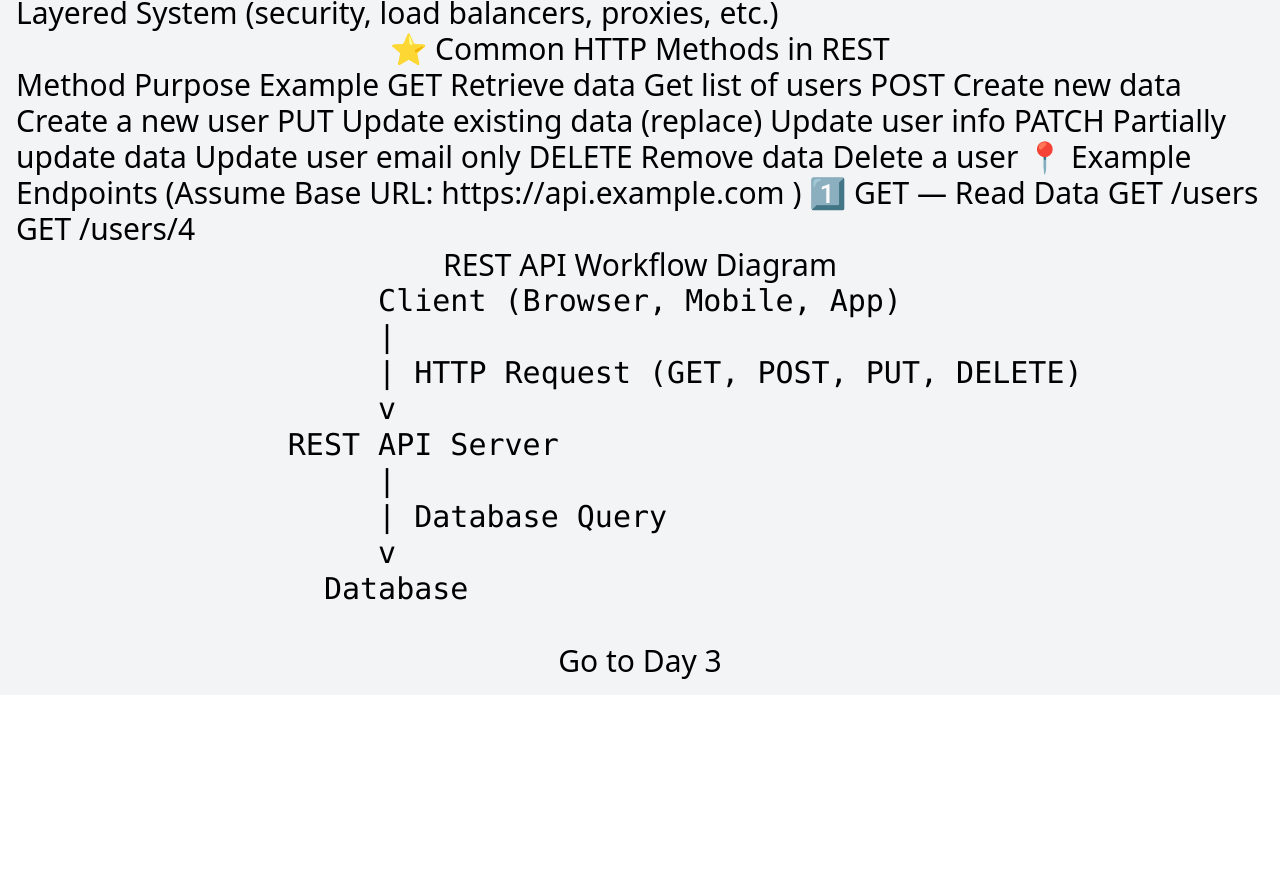
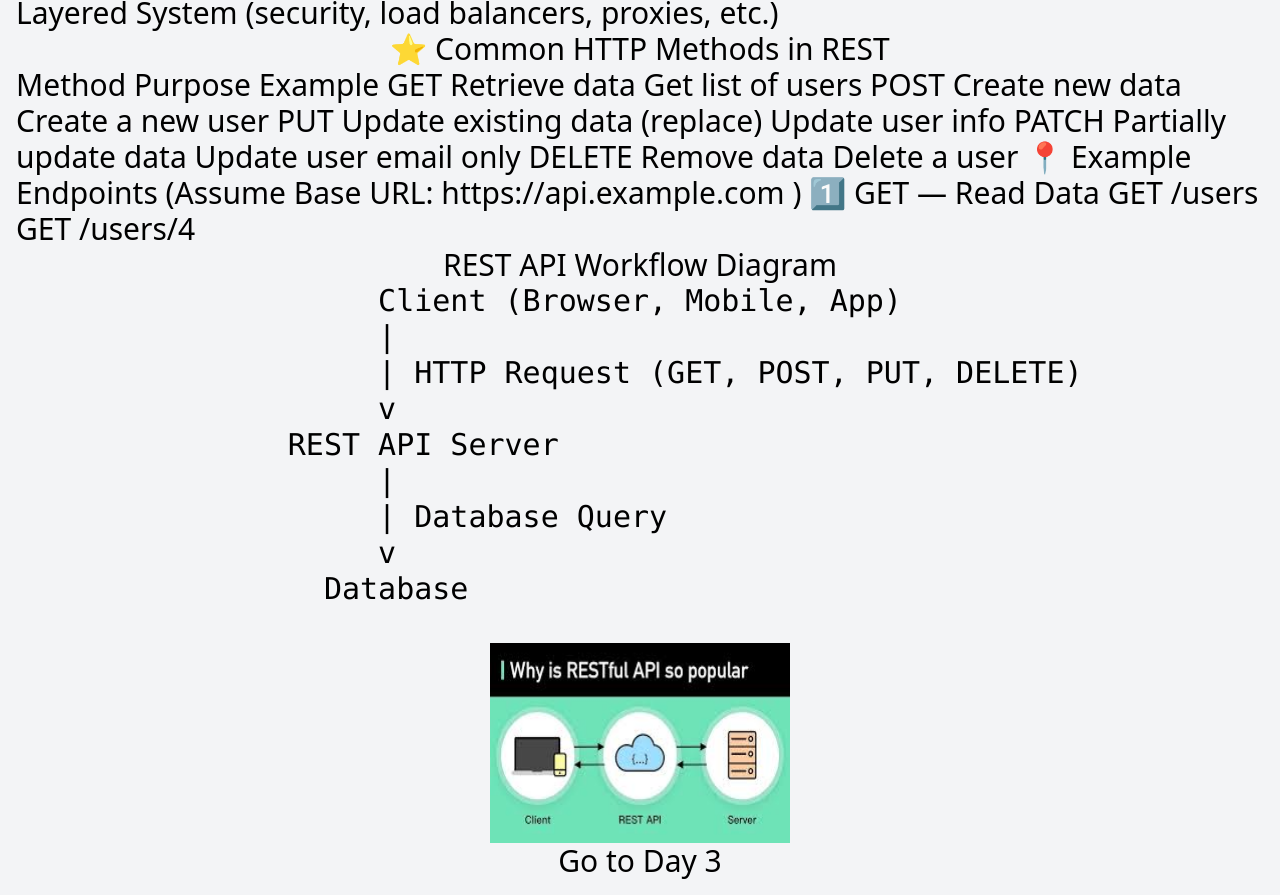
Before and after one commit to abyssiniatech/MERN-180, a plain HTML site: page Day2/Index.html in a window 1280 px wide. Shown: the part 549-1444 px from the top of the page. Before the commit the page ends 1244 px from the top, so only its background shows below. Drawn offline with nearby package versions, Linux system fonts and the light colour scheme.

Commit message:
update day two

```diff
--- a/Day2/Index.html
+++ b/Day2/Index.html
@@ -66,7 +66,11 @@ GET /users/4
        Database
     </pre>
    </p>
+         <a href="https://www.ibm.com/think/topics/rest-apis">
+            <img src="rest.png" alt="REST API Diagram" class="w-[300px] h-[200px]"/>
+         </a>
         <a href="../Day3/Index.html" class="next-day-link hover:bg-blue-600 hover:text-white">Go to Day 3</a>
     </div>
+
 </body>
 </html>
```
Also changed, not shown: Day2/rest.png (added).
